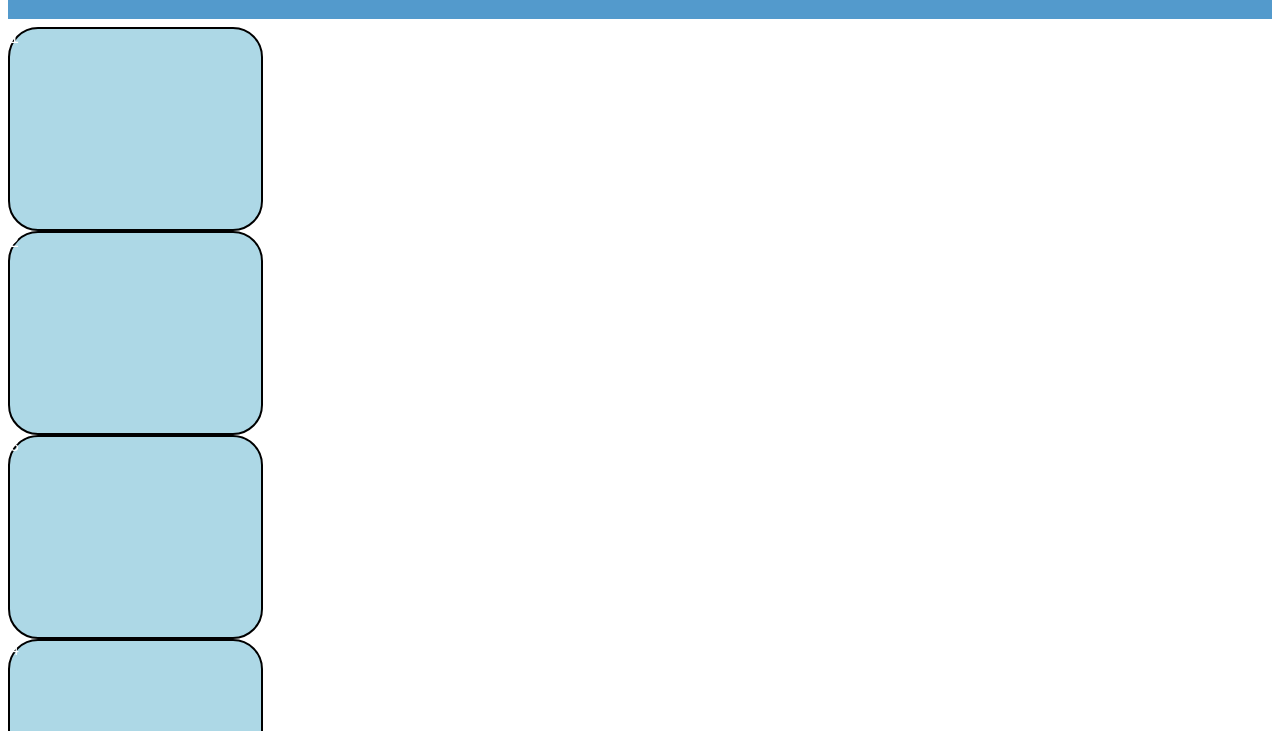
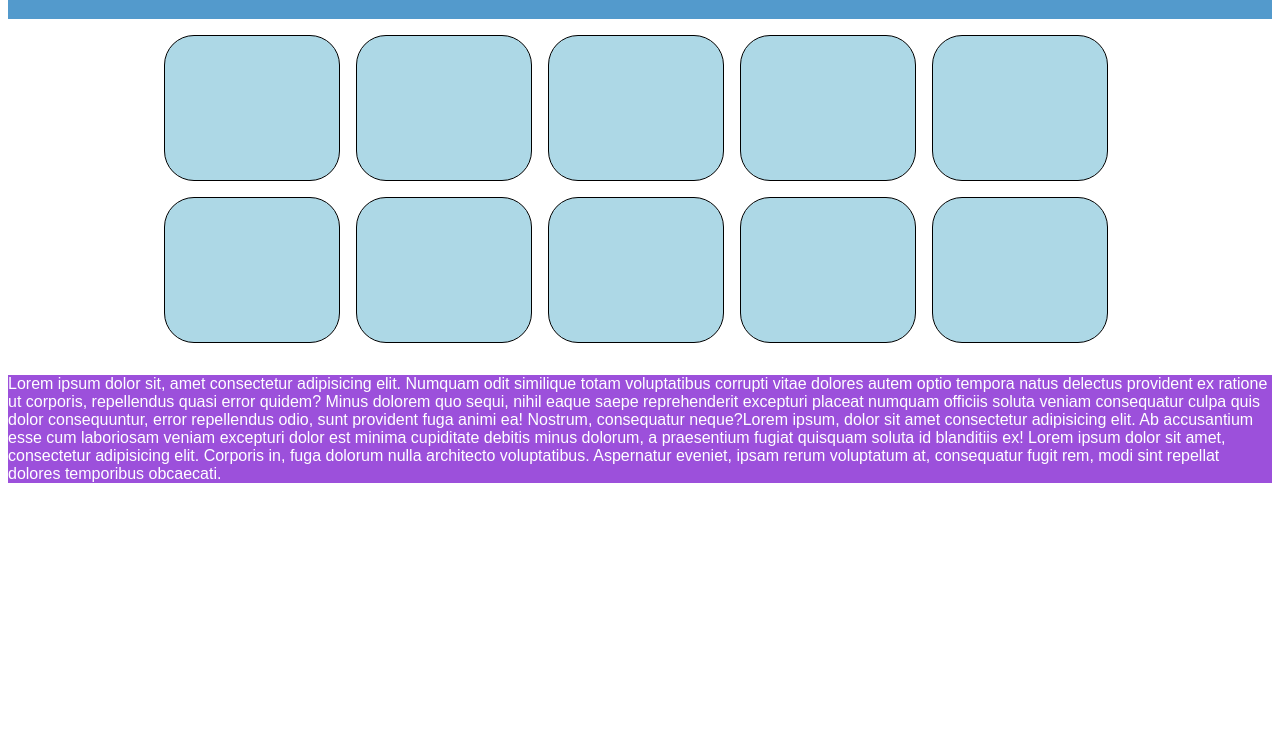
Before and after one commit to VladCostras/Responsive_Gallery, a plain HTML site: page index.html in a window 1280 px wide. Shown: the part 69-800 px from the top of the page. Drawn offline with Linux system fonts and the light colour scheme.

Commit message:
third commit

```diff
--- a/index.html
+++ b/index.html
@@ -5,26 +5,47 @@
   <meta charset="UTF-8" />
   <meta http-equiv="X-UA-Compatible" content="IE=edge" />
   <meta name="viewport" content="width=device-width, initial-scale=1.0" />
-  <link rel="stylesheet" href="style.css" />
+  <link rel="stylesheet" href="./style2.css">
   <title>Responsive Gallery Vlad Costras</title>
 </head>
-
 <body>
   <div id="grid-container">
     <header>
       <h1>Gallery Heading</h1>
     </header>
     <section id="flexbox">
-      <div class="box">1</div>
-      <div class="box">2</div>
-      <div class="box">3</div>
-      <div class="box">4</div>
-      <div class="box">5</div>
-      <div class="box">6</div>
-      <div class="box">7</div>
-      <div class="box">8</div>
-      <div class="box">9</div>
-      <div class="box">10</div>
+      <div class="row">
+        <div class="column">
+        <div class="box"></div>
+        </div>
+        <div class="column">
+        <div class="box"></div>
+        </div>
+        <div class="column">
+        <div class="box"></div>
+        </div>
+        <div class="column">
+        <div class="box"></div>
+        </div>
+        <div class="column">
+        <div class="box"></div>
+        </div>
+        <div class="column">
+        <div class="box"></div>
+        </div>
+        <div class="column">
+        <div class="box"></div>
+        </div>
+        <div class="column">
+        <div class="box"></div>
+        </div>
+        <div class="column">
+        <div class="box"></div>
+        </div>
+        <div class="column">
+        <div class="box"></div>
+        </div>
+        </div>
     </section>
   </div>
   <footer>
--- a/style.css
+++ /dev/null
@@ -1,60 +0,0 @@
-body {
-    font-family: Arial, Helvetica, sans-serif;
-    color: white;
-}
-#grid-container {
-    display: grid;
-    grid-gap: 8px;
-    grid-template-columns: 5fr;
-    grid-template-areas:
-    "header  header"
-    "flexbox flexbox"
-    "footer  footer";
-    }
-header {
-    grid-area: header;
-    background-color: #539acc;
-}
-.flexbox {
-    display: flex;
-    flex-wrap: wrap;
-    justify-content: space-around;
-}
-footer {
-    grid-area: footer;
-    background-color: #a2828e;
-    }
-.box {
-    width: 200px;
-    height: 200px;
-    background-color: lightblue;
-    border-radius: 30px;
-    border: 2px solid black;
-}
-@media screen and (max-width: 1824px) {
-    .flexbox {
-      display: flex;
-      flex-wrap: wrap;
-    }
-    .box {
-      width: 20%;
-    }
-  }
-  @media screen and (min-width: 768px) and (max-width: 1023px) {
-    .flexbox {
-      display: flex;
-      flex-wrap: wrap;
-    }
-    .box {
-      width: 33.33%;
-    }
-  }
-  @media screen and (max-width: 767px) {
-    .flexbox {
-      display: flex;
-      flex-wrap: wrap;
-    }
-    .box {
-      width: 100%;
-    }
-  }
--- /dev/null
+++ b/style2.css
@@ -0,0 +1,60 @@
+body {
+    font-family: Arial, Helvetica, sans-serif;
+    color: white;
+}
+#grid-container {
+    display: grid;
+    grid-gap: 8px;
+    grid-template-columns: 1fr;
+    grid-template-areas:
+    "header  header"
+    "flexbox flexbox"
+    "footer  footer";
+    }
+header {
+    grid-area: header;
+    background-color: #539acc;
+}
+footer {
+    grid-area: footer;
+    background-color: #9c50db;
+    }
+/*==========================================================*/
+#flexbox {
+        max-width: 960px;
+        width: 90%;
+        margin: 0 auto;
+}
+.row {
+        display: flex;
+        flex-flow: row wrap;
+        justify-content: flex-start;
+}
+.column {
+    flex-basis: 20%;
+    box-sizing: border-box;
+    padding: 8px;
+}
+.box {
+    height: 144px;
+    background-color: lightblue;
+    border: 1px solid black;
+    border-radius: 30px;
+}
+
+
+@media screen and (max-width: 1024px) {
+    .column {
+    flex-basis: 33.33%;
+    }
+    }
+@media screen and (max-width: 768px) {
+    .column {
+    flex-basis: 50%;
+    }
+    }
+@media screen and (max-width: 414px) {
+    .column {
+    flex-basis: 100%;
+    }
+    }
```
